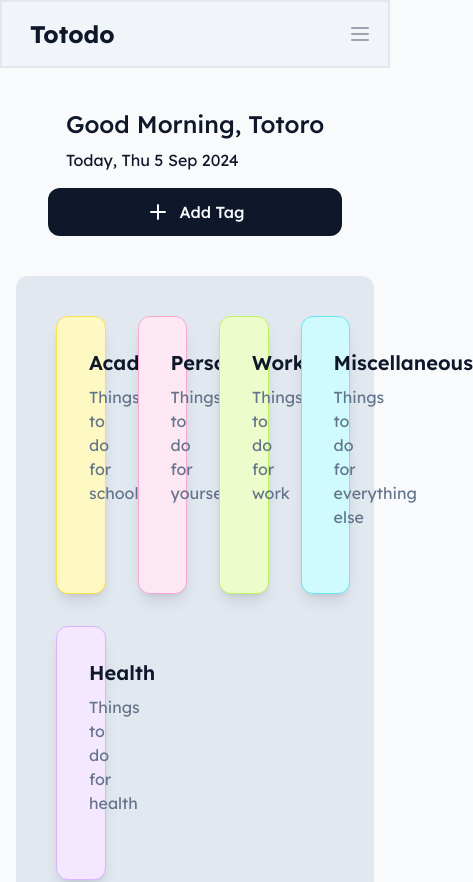
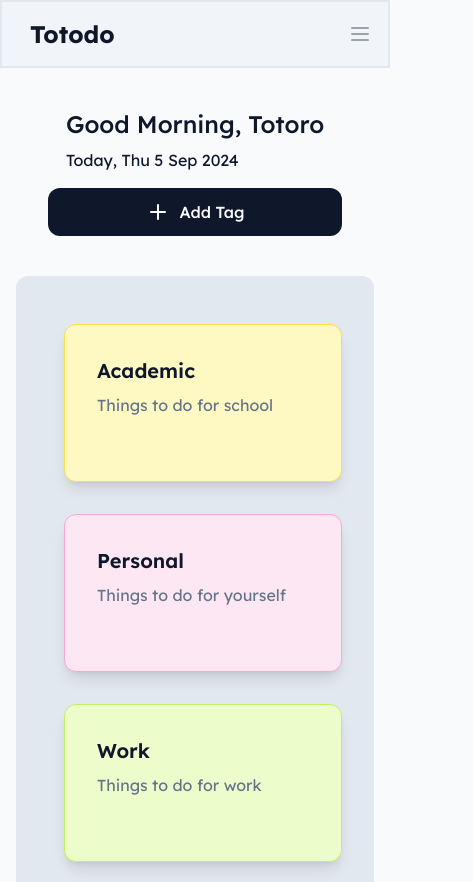
Before and after one commit to TomasinoWeb/webtech-crash-course, a Next.js app: page /tags in a window 390 px wide. Shown: the top 882 px of the page, 473 px wide, since content can reach past the window. Built offline with nearby package versions, Linux system fonts and the light colour scheme.

Commit message:
responsive list of tag using grid

```diff
--- a/src/pages/tags/index.tsx
+++ b/src/pages/tags/index.tsx
@@ -18,7 +18,7 @@ export default function Tags() {
           href="/tag/add"
           buttonText="Add Tag"
         />
-        <div className="grid grid-cols-4 gap-4 rounded-xl bg-slate-200 p-6 dark:bg-slate-800 ">
+        <div className="grid grid-cols-4 gap-4 rounded-xl bg-slate-200 p-8 dark:bg-slate-800 max-sm:grid-cols-1 sm:grid-cols-1 md:grid-cols-2 lg:grid-cols-4 ">
           {tags.map((tag) => (
             <div key={tag.id} className="h-full p-2">
               <Card title={tag.name} task={tag.description} color={tag.color} />
```
